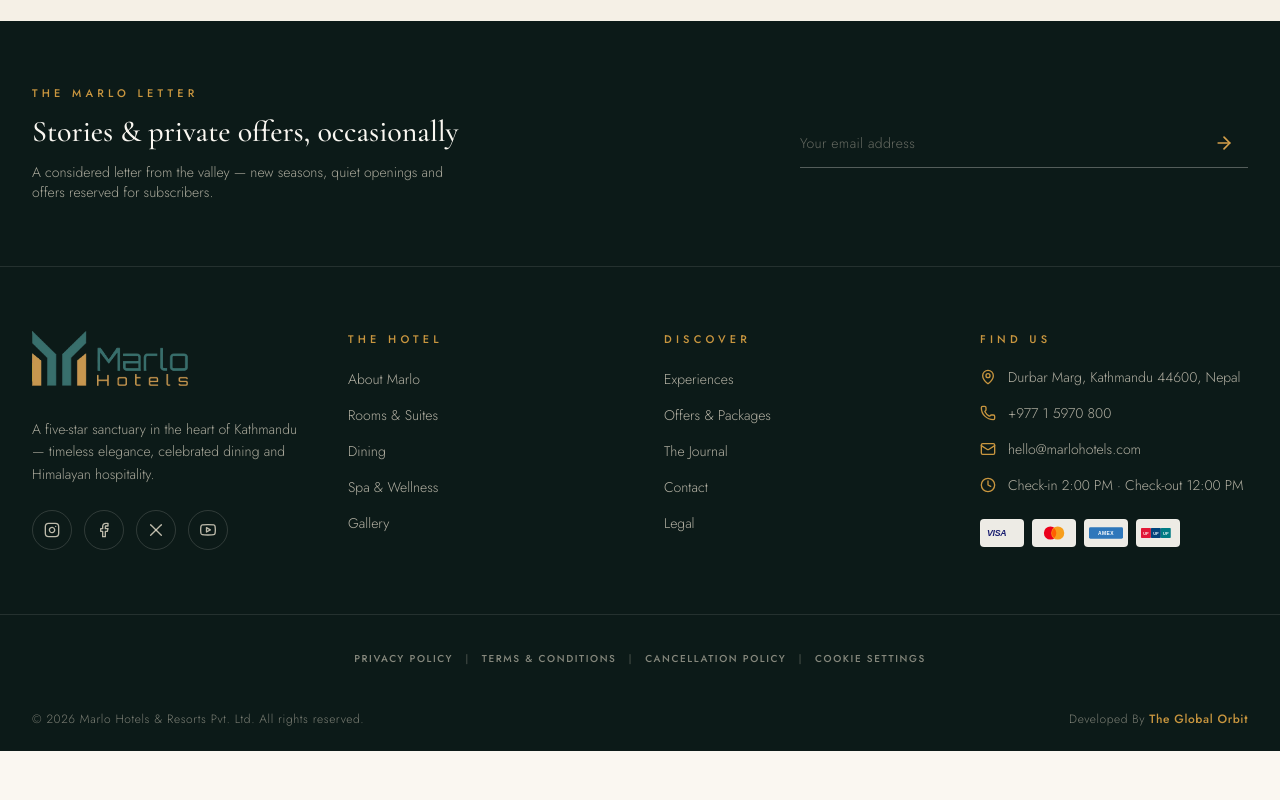
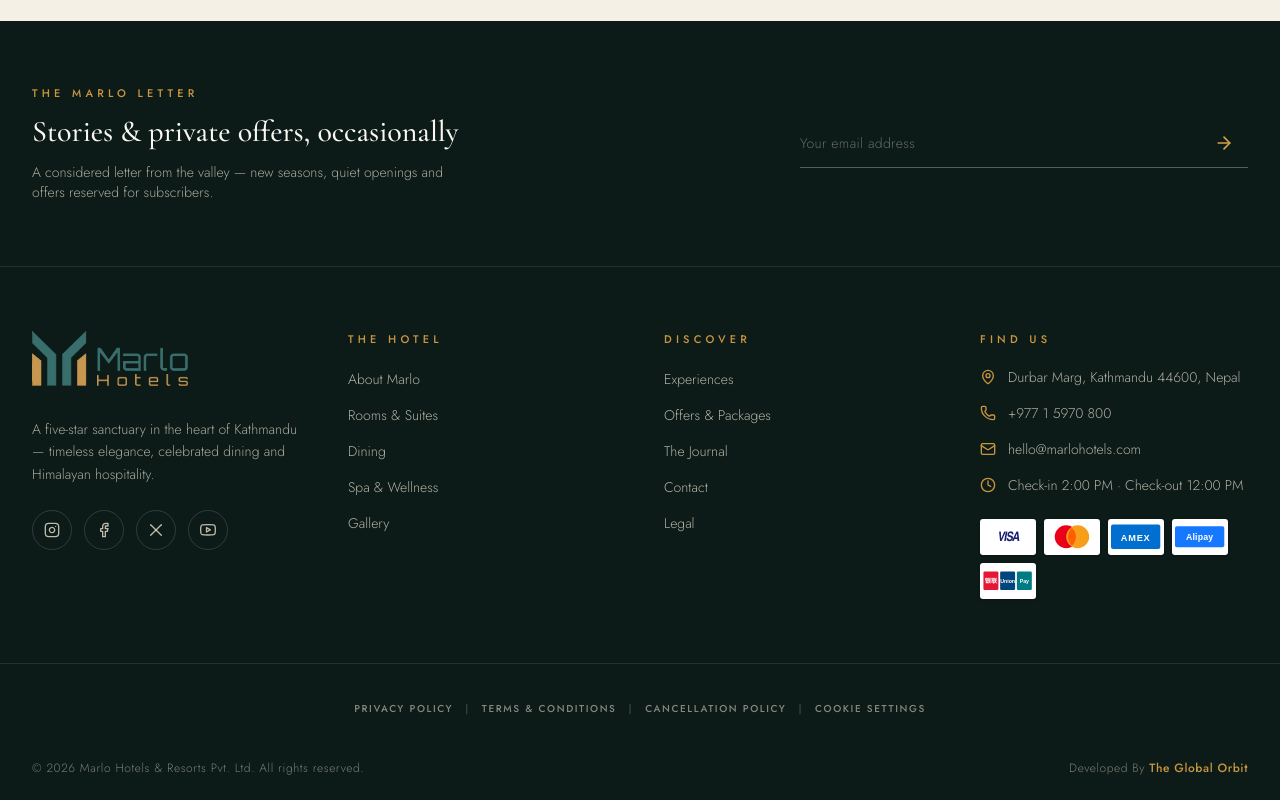
Before and after one commit to arnavganguly209-code/marlo-hotels, a Next.js app: page /rooms in a window 1280 px wide. Shown: the part 3774-4574 px from the top of the page. Before the commit the page ends 4525 px from the top, so only its background shows below. Built offline with nearby package versions, Linux system fonts and the light colour scheme; no server answers; the database is empty.

Commit message:
Fix checkout calendar month navigation and upgrade payment logos.

```diff
--- a/src/components/shared/payment-marks.tsx
+++ b/src/components/shared/payment-marks.tsx
@@ -1,23 +1,21 @@
-/** Compact official-style payment marks for the footer. */
+/**
+ * Official-style payment brand marks for the footer.
+ * Equal white cards · logos fill ~80% · Hyatt/JW Marriott scale.
+ */
 
-export function VisaMark({ className }: { className?: string }) {
+function VisaLogo() {
   return (
-    <svg
-      viewBox="0 0 48 16"
-      className={className}
-      role="img"
-      aria-label="Visa"
-    >
-      <title>Visa</title>
+    <svg viewBox="0 0 70 24" className="h-[70%] w-[82%]" aria-hidden>
       <text
-        x="0"
-        y="13"
+        x="35"
+        y="18"
+        textAnchor="middle"
         fill="#1A1F71"
-        fontFamily="Arial, Helvetica, sans-serif"
-        fontSize="14"
-        fontWeight="700"
+        fontFamily="Arial Narrow, Arial, Helvetica, sans-serif"
+        fontSize="20"
+        fontWeight="800"
         fontStyle="italic"
-        letterSpacing="-0.5"
+        letterSpacing="-1.2"
       >
         VISA
       </text>
@@ -25,44 +23,32 @@
   );
 }
 
-export function MastercardMark({ className }: { className?: string }) {
+function MastercardLogo() {
   return (
-    <svg
-      viewBox="0 0 36 22"
-      className={className}
-      role="img"
-      aria-label="Mastercard"
-    >
-      <title>Mastercard</title>
-      <circle cx="13" cy="11" r="9" fill="#EB001B" />
-      <circle cx="23" cy="11" r="9" fill="#F79E1B" />
+    <svg viewBox="0 0 40 24" className="h-[82%] w-[82%]" aria-hidden>
+      <circle cx="15" cy="12" r="10" fill="#EB001B" />
+      <circle cx="25" cy="12" r="10" fill="#F79E1B" />
       <path
-        d="M18 4.2a9 9 0 0 1 0 13.6 9 9 0 0 1 0-13.6Z"
+        d="M20 4.4a10 10 0 0 1 0 15.2 10 10 0 0 1 0-15.2Z"
         fill="#FF5F00"
       />
     </svg>
   );
 }
 
-export function AmexMark({ className }: { className?: string }) {
+function AmexLogo() {
   return (
-    <svg
-      viewBox="0 0 48 16"
-      className={className}
-      role="img"
-      aria-label="American Express"
-    >
-      <title>American Express</title>
-      <rect width="48" height="16" rx="2" fill="#2E77BB" />
+    <svg viewBox="0 0 48 24" className="h-[82%] w-[88%]" aria-hidden>
+      <rect width="48" height="24" rx="2" fill="#016FD0" />
       <text
         x="24"
-        y="11.5"
+        y="16"
         textAnchor="middle"
         fill="#fff"
         fontFamily="Arial, Helvetica, sans-serif"
-        fontSize="7"
+        fontSize="9"
         fontWeight="700"
-        letterSpacing="0.6"
+        letterSpacing="0.8"
       >
         AMEX
       </text>
@@ -70,73 +56,94 @@
   );
 }
 
-export function UnionPayMark({ className }: { className?: string }) {
+function AlipayLogo() {
   return (
-    <svg
-      viewBox="0 0 48 16"
-      className={className}
-      role="img"
-      aria-label="UnionPay"
-    >
-      <title>UnionPay</title>
-      <rect x="0" y="1" width="14" height="14" rx="1" fill="#E21836" />
-      <rect x="14" y="1" width="14" height="14" rx="1" fill="#00447C" />
-      <rect x="28" y="1" width="14" height="14" rx="1" fill="#007B84" />
+    <svg viewBox="0 0 56 24" className="h-[82%] w-[88%]" aria-hidden>
+      <rect width="56" height="24" rx="2" fill="#1677FF" />
       <text
-        x="7"
-        y="11"
+        x="28"
+        y="15.5"
         textAnchor="middle"
         fill="#fff"
         fontFamily="Arial, Helvetica, sans-serif"
-        fontSize="5.5"
+        fontSize="10"
         fontWeight="700"
+        letterSpacing="0.2"
       >
-        UP
-      </text>
-      <text
-        x="21"
-        y="11"
-        textAnchor="middle"
-        fill="#fff"
-        fontFamily="Arial, Helvetica, sans-serif"
-        fontSize="5.5"
-        fontWeight="700"
-      >
-        UP
-      </text>
-      <text
-        x="35"
-        y="11"
-        textAnchor="middle"
-        fill="#fff"
-        fontFamily="Arial, Helvetica, sans-serif"
-        fontSize="5.5"
-        fontWeight="700"
-      >
-        UP
+        Alipay
       </text>
     </svg>
   );
 }
 
+function UnionPayLogo() {
+  return (
+    <svg viewBox="0 0 56 24" className="h-[82%] w-[88%]" aria-hidden>
+      <rect x="0.5" y="1.5" width="17" height="21" rx="1.5" fill="#E21836" />
+      <rect x="19.5" y="1.5" width="17" height="21" rx="1.5" fill="#00447C" />
+      <rect x="38.5" y="1.5" width="17" height="21" rx="1.5" fill="#007B84" />
+      <text
+        x="9"
+        y="15"
+        textAnchor="middle"
+        fill="#fff"
+        fontFamily="Arial, Helvetica, sans-serif"
+        fontSize="7"
+        fontWeight="700"
+      >
+        银联
+      </text>
+      <text
+        x="28"
+        y="15"
+        textAnchor="middle"
+        fill="#fff"
+        fontFamily="Arial, Helvetica, sans-serif"
+        fontSize="6"
+        fontWeight="700"
+      >
+        Union
+      </text>
+      <text
+        x="47"
+        y="15"
+        textAnchor="middle"
+        fill="#fff"
+        fontFamily="Arial, Helvetica, sans-serif"
+        fontSize="6"
+        fontWeight="700"
+      >
+        Pay
+      </text>
+    </svg>
+  );
+}
+
+const MARKS = [
+  { name: "Visa", Logo: VisaLogo },
+  { name: "Mastercard", Logo: MastercardLogo },
+  { name: "American Express", Logo: AmexLogo },
+  { name: "Alipay", Logo: AlipayLogo },
+  { name: "UnionPay", Logo: UnionPayLogo },
+] as const;
+
 export function PaymentMarks({ className }: { className?: string }) {
   return (
     <ul
-      className={className}
+      className={className ?? "mt-6 flex flex-wrap items-center gap-2"}
       aria-label="Accepted payment methods"
     >
-      <li className="flex h-7 w-11 items-center justify-center rounded border border-ivory/10 bg-ivory/95 px-1.5">
-        <VisaMark className="h-3.5 w-auto" />
-      </li>
-      <li className="flex h-7 w-11 items-center justify-center rounded border border-ivory/10 bg-ivory/95 px-1">
-        <MastercardMark className="h-4 w-auto" />
-      </li>
-      <li className="flex h-7 w-11 items-center justify-center rounded border border-ivory/10 bg-ivory/95 px-1">
-        <AmexMark className="h-3.5 w-auto" />
-      </li>
-      <li className="flex h-7 w-11 items-center justify-center rounded border border-ivory/10 bg-ivory/95 px-1">
-        <UnionPayMark className="h-3.5 w-auto" />
-      </li>
+      {MARKS.map(({ name, Logo }) => (
+        <li key={name}>
+          <span
+            title={name}
+            className="flex h-8 w-[3.35rem] shrink-0 items-center justify-center overflow-hidden rounded-[3px] bg-white shadow-[0_1px_3px_rgb(0_0_0_/_0.2)] sm:h-9 sm:w-14"
+          >
+            <Logo />
+            <span className="sr-only">{name}</span>
+          </span>
+        </li>
+      ))}
     </ul>
   );
 }
--- a/src/components/ui/date-field.tsx
+++ b/src/components/ui/date-field.tsx
@@ -89,13 +89,19 @@
   );
   const triggerRef = useRef<HTMLButtonElement>(null);
   const panelRef = useRef<HTMLDivElement>(null);
+  const wasOpenRef = useRef(false);
 
   useEffect(() => setMounted(true), []);
 
+  // Sync the visible month ONLY when the calendar opens — never while the
+  // guest is browsing months (that was locking Previous/Next navigation).
   useEffect(() => {
-    if (!open) return;
-    setView(new Date(selected.getFullYear(), selected.getMonth(), 1));
-  }, [open, selected]);
+    if (open && !wasOpenRef.current) {
+      const date = parseISODate(value) || startOfDay(new Date());
+      setView(new Date(date.getFullYear(), date.getMonth(), 1));
+    }
+    wasOpenRef.current = open;
+  }, [open, value]);
 
   useLayoutEffect(() => {
     if (!open || !triggerRef.current) {
@@ -169,12 +175,15 @@
               <button
                 type="button"
                 aria-label="Previous month"
-                onClick={() =>
+                onMouseDown={(event) => event.preventDefault()}
+                onClick={(event) => {
+                  event.preventDefault();
+                  event.stopPropagation();
                   setView(
                     (current) =>
                       new Date(current.getFullYear(), current.getMonth() - 1, 1)
-                  )
-                }
+                  );
+                }}
                 className={cn(
                   "grid size-9 place-items-center rounded-lg transition",
                   dark
@@ -198,12 +207,15 @@
               <button
                 type="button"
                 aria-label="Next month"
-                onClick={() =>
+                onMouseDown={(event) => event.preventDefault()}
+                onClick={(event) => {
+                  event.preventDefault();
+                  event.stopPropagation();
                   setView(
                     (current) =>
                       new Date(current.getFullYear(), current.getMonth() + 1, 1)
-                  )
-                }
+                  );
+                }}
                 className={cn(
                   "grid size-9 place-items-center rounded-lg transition",
                   dark
--- a/src/lib/seo.ts
+++ b/src/lib/seo.ts
@@ -75,7 +75,13 @@
       { "@type": "LocationFeatureSpecification", name: "Airport Transfer" },
       { "@type": "LocationFeatureSpecification", name: "Free Wi-Fi" },
     ],
-    paymentAccepted: ["Visa", "MasterCard", "American Express", "UnionPay"],
+    paymentAccepted: [
+      "Visa",
+      "MasterCard",
+      "American Express",
+      "Alipay",
+      "UnionPay",
+    ],
     sameAs: Object.values(siteConfig.social),
   };
 }
```
